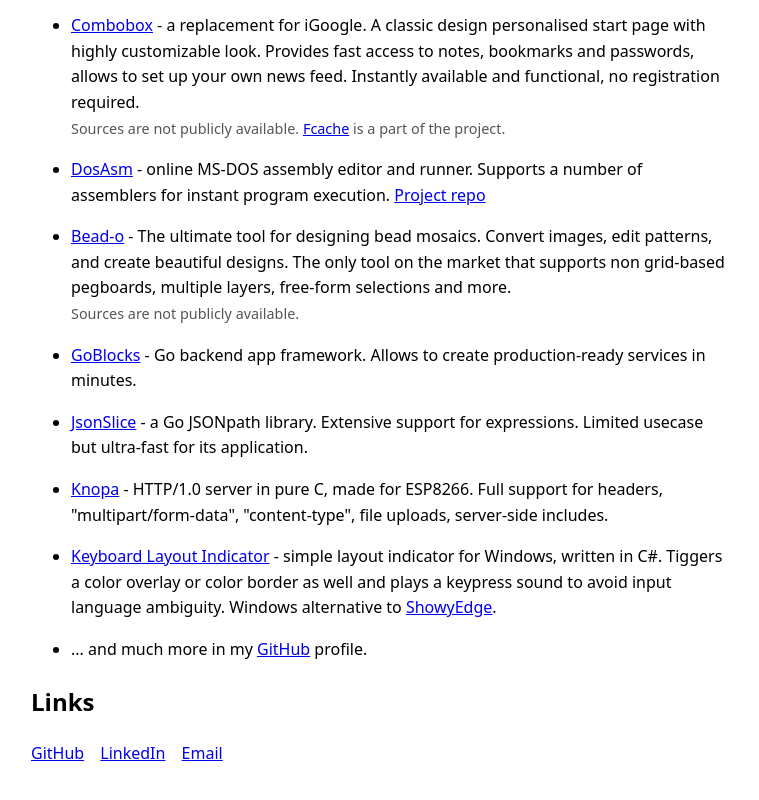
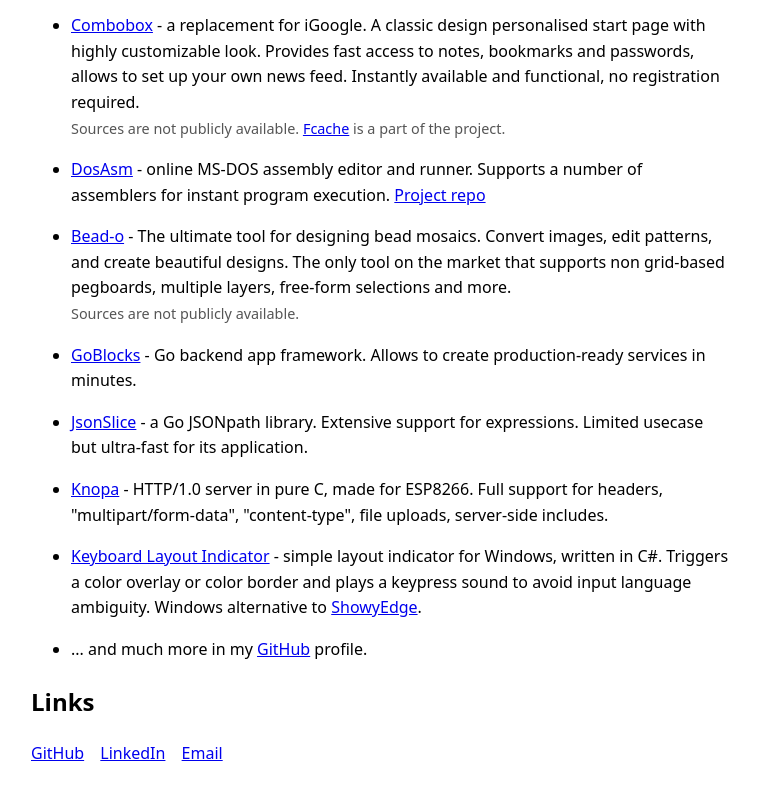
Before and after one commit to bhmj/bhmj.github.io, a plain HTML site: page index.html in a window 1280 px wide. Shown: the part 441-1241 px from the top of the page, without its empty margins (259-1018 px from the left). Drawn offline with Linux system fonts and the light colour scheme.

Commit message:
typo fix

```diff
--- a/index.html
+++ b/index.html
@@ -64,7 +64,7 @@
         <a href="https://github.com/bhmj/jsonslice">Knopa</a> - HTTP/1.0 server in pure C, made for ESP8266. Full support for headers, "multipart/form-data", "content-type", file uploads, server-side includes.<br>
     </li>
     <li>
-        <a href="https://github.com/bhmj/KeyboardLayoutIndicator">Keyboard Layout Indicator</a> - simple layout indicator for Windows, written in C#. Tiggers a color overlay or color border as well and plays a keypress sound to avoid input language ambiguity. Windows alternative to <a href="https://github.com/pqrs-org/ShowyEdge">ShowyEdge</a>.<br>
+        <a href="https://github.com/bhmj/KeyboardLayoutIndicator">Keyboard Layout Indicator</a> - simple layout indicator for Windows, written in C#. Triggers a color overlay or color border and plays a keypress sound to avoid input language ambiguity. Windows alternative to <a href="https://github.com/pqrs-org/ShowyEdge">ShowyEdge</a>.<br>
     </li>
     <li>
         ... and much more in my <a href="https://github.com/bhmj">GitHub</a> profile.
```
